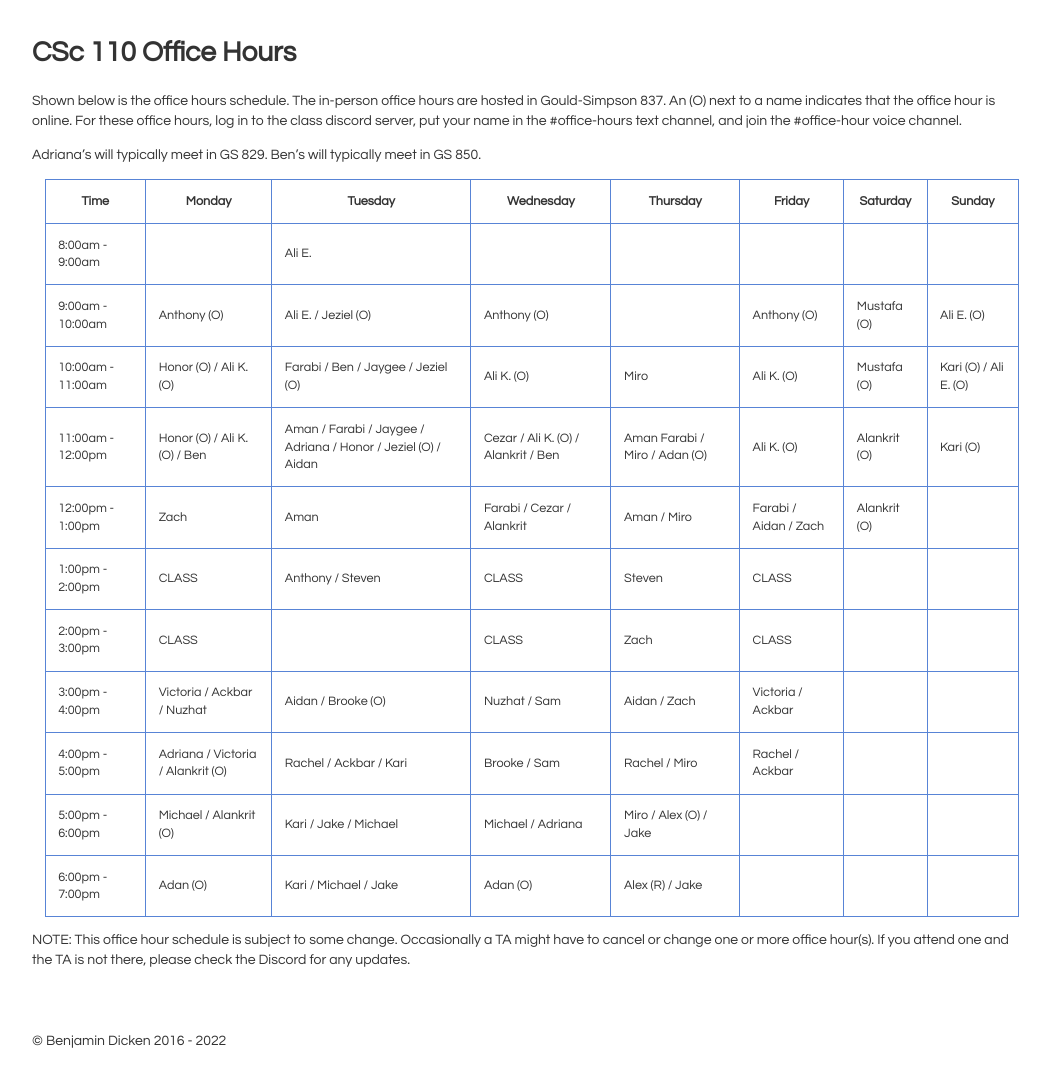
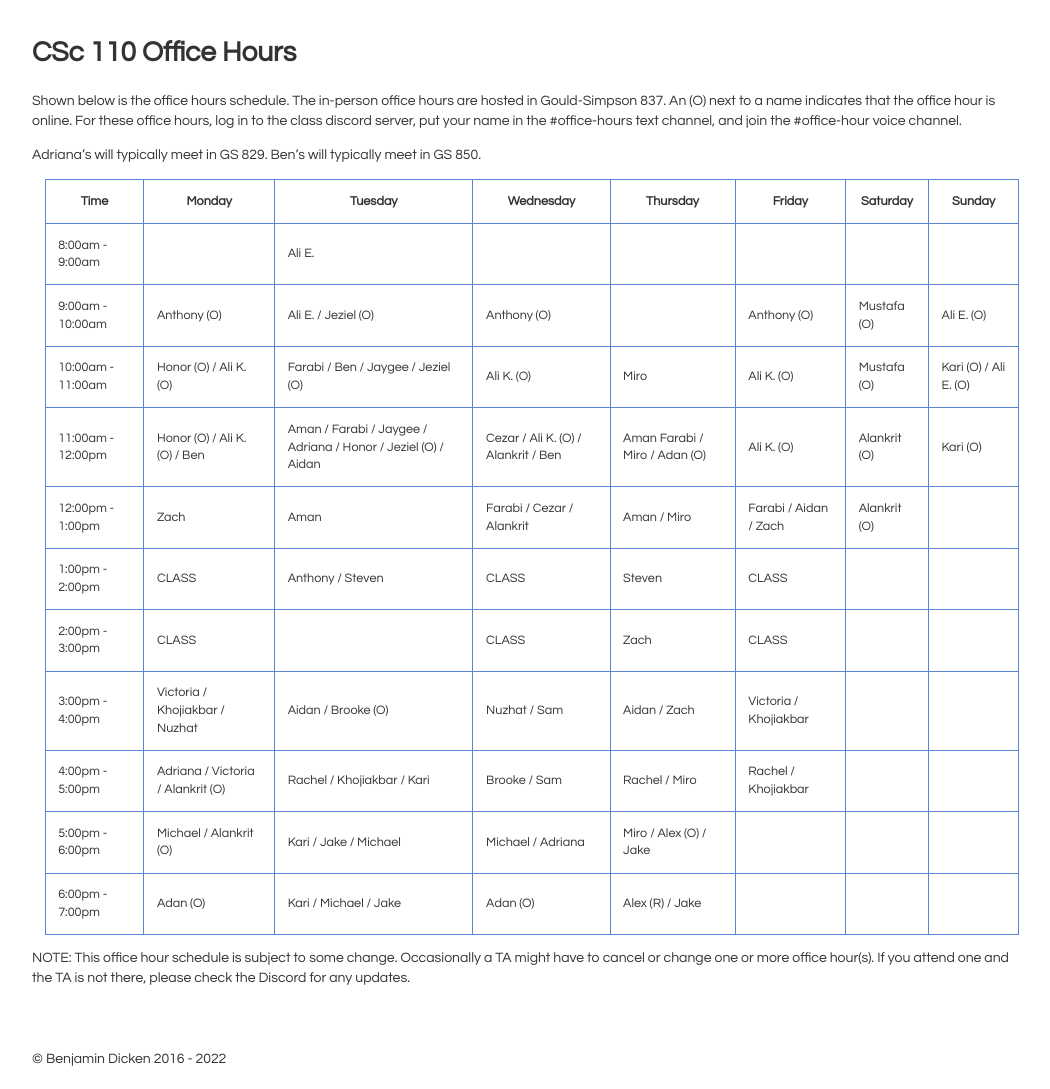
Before and after one commit to bddicken/cs110fall2022website, a Jekyll site: the page built from office_hours/index.md, in a window 1280 px wide. Shown: the whole page, without its empty margins (108-1158 px from the left). Built offline with Jekyll 4.4.1, drawn with Linux system fonts in a browser that asks for light colours.

Commit message:
Changed TA name typo

```diff
--- a/office_hours/index.md
+++ b/office_hours/index.md
@@ -34,8 +34,8 @@
 | 12:00pm - 1:00pm  | Zach | Aman | Farabi / Cezar / Alankrit | Aman / Miro | Farabi / Aidan / Zach | Alankrit (O) | |
 | 1:00pm - 2:00pm   | CLASS | Anthony / Steven | CLASS | Steven | CLASS | | |
 | 2:00pm - 3:00pm   | CLASS | | CLASS | Zach | CLASS | | |
-| 3:00pm - 4:00pm   | Victoria / Ackbar / Nuzhat | Aidan / Brooke (O) | Nuzhat / Sam | Aidan / Zach | Victoria / Ackbar | | |
-| 4:00pm - 5:00pm   | Adriana / Victoria / Alankrit (O) | Rachel / Ackbar / Kari | Brooke / Sam | Rachel / Miro | Rachel / Ackbar | | |
+| 3:00pm - 4:00pm   | Victoria / Khojiakbar  / Nuzhat | Aidan / Brooke (O) | Nuzhat / Sam | Aidan / Zach | Victoria / Khojiakbar  | | |
+| 4:00pm - 5:00pm   | Adriana / Victoria / Alankrit (O) | Rachel / Khojiakbar  / Kari | Brooke / Sam | Rachel / Miro | Rachel / Khojiakbar  | | |
 | 5:00pm - 6:00pm   | Michael / Alankrit (O) | Kari / Jake / Michael | Michael / Adriana | Miro / Alex (O) / Jake | | | |
 | 6:00pm - 7:00pm   | Adan (O) | Kari / Michael / Jake | Adan (O) | Alex (R) / Jake | | | |
 
```
